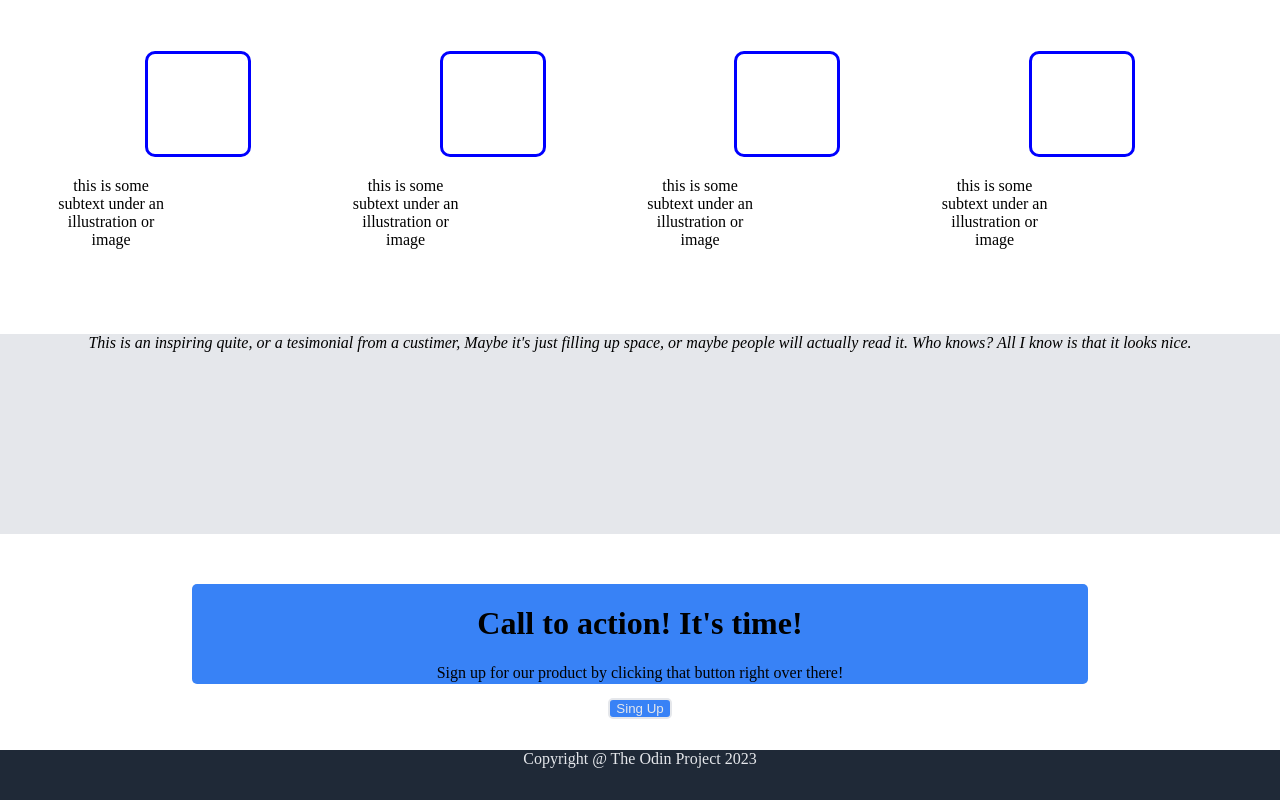
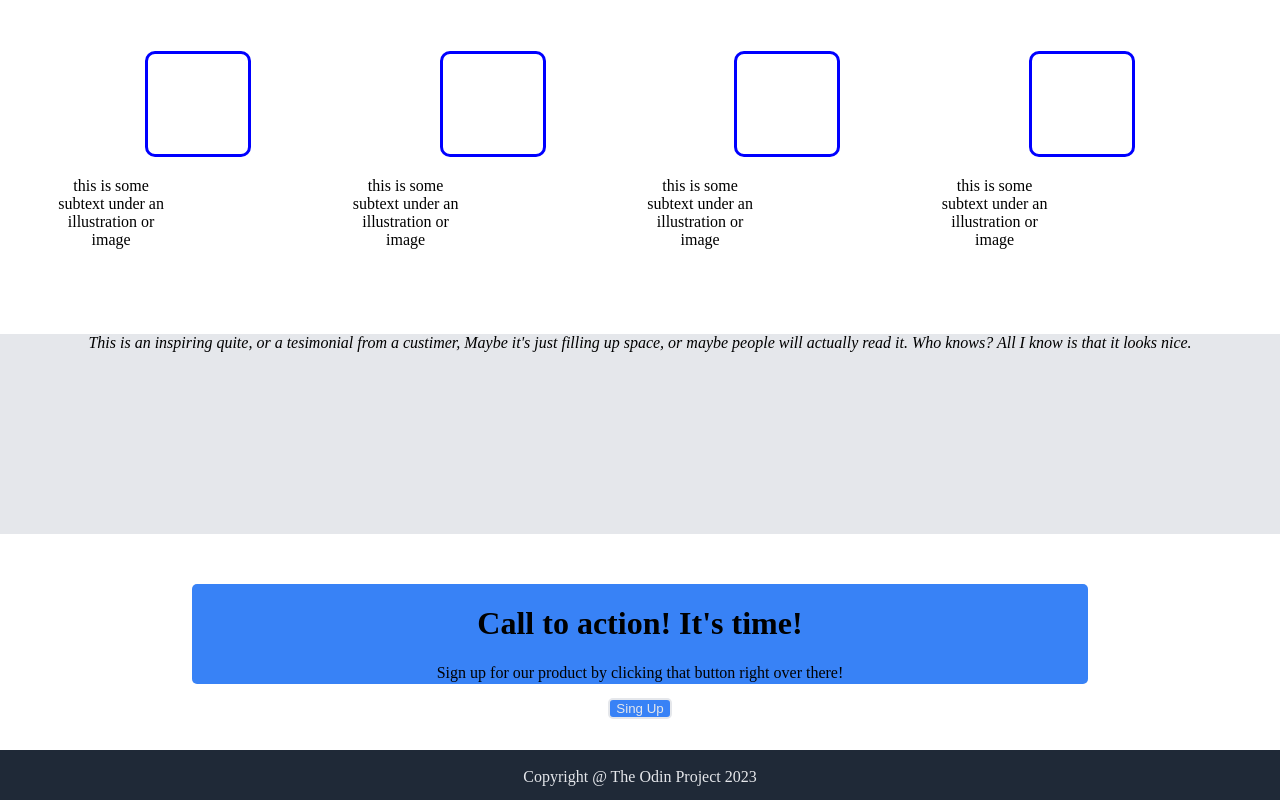
Before and after one commit to maxschi22/odinProject1, a plain HTML site: page index.html in a window 1280 px wide. Shown: the part 519-1319 px from the top of the page. Drawn offline with Linux system fonts and the light colour scheme.

Commit message:
Centered the footer

```diff
--- a/styles.css
+++ b/styles.css
@@ -146,4 +146,6 @@ td p {
 
 .footer p {
     color: #E5E7EB;
+    top: 50%;
+    transform: translateY(100%);
 }
```
